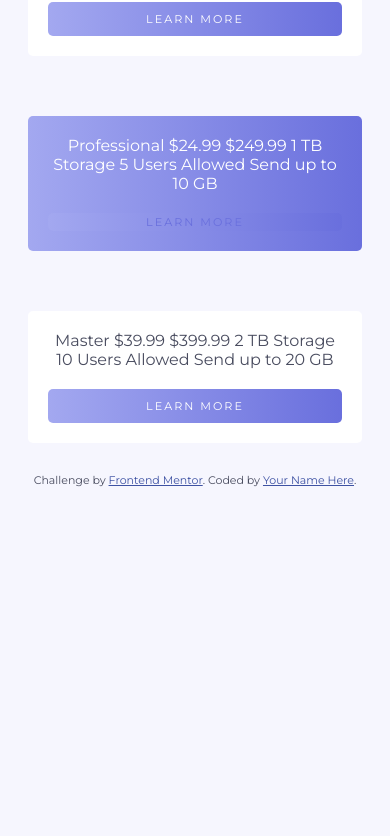
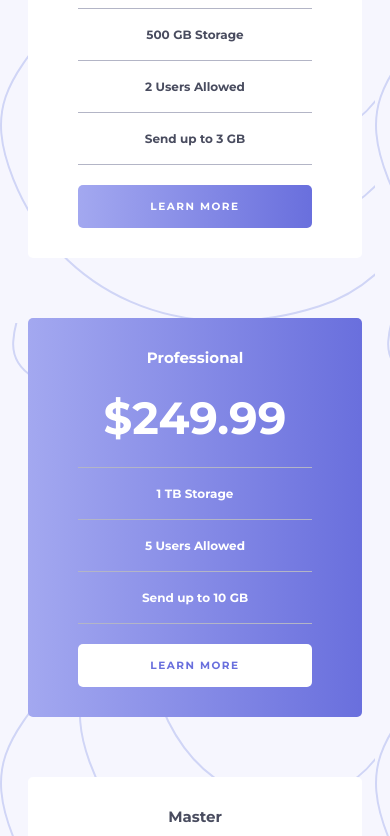
Before and after one commit to cmprac/pricing-component-with-toggle-master, a plain HTML site: page index.html in a window 390 px wide. Shown: the part 335-1171 px from the top of the page. Before the commit the page ends 844 px from the top, so only its background shows below. Drawn offline with Linux system fonts and the light colour scheme.

Commit message:
Complete mobile version

```diff
--- a/index.html
+++ b/index.html
@@ -9,6 +9,7 @@
   <link rel="icon" type="image/png" sizes="32x32" href="./images/favicon-32x32.png">
   <link rel="stylesheet" type="text/css" href="main.css">
   <link href="https://fonts.googleapis.com/css2?family=Montserrat:wght@400;700&display=swap" rel="stylesheet">
+  <script type="text/javascript" src="main.js"></script>
 
   <title>Frontend Mentor | [Pricing Component]</title>
 
@@ -20,7 +21,7 @@
       <h1 id="title">Our Pricing</h1>
       Annually
       <label class="switch">
-        <input type="checkbox">
+        <input id="priceSwtichCb" type="checkbox" onchange="switchPrice()">
         <span class="slider round"></span>
       </label>
       Monthly
@@ -30,46 +31,42 @@
       <div class="monthly-price">&dollar;19.99</div>
       <div class="annually-price">&dollar;199.99</div>
       <div class="plan-detail">
-        500 GB Storage
-        2 Users Allowed
-        Send up to 3 GB
+        <span class="plan-detail-item">500 GB Storage</span>
+        <span class="plan-detail-item">2 Users Allowed</span>
+        <span class="plan-detail-item">Send up to 3 GB</span>
       </div>
       <a href="#" class="btn">Learn More</a>
     </div>
 
     <div class="plan active">
-      Professional
-      &dollar;24.99
-      &dollar;249.99
-      1 TB Storage
-      5 Users Allowed
-      Send up to 10 GB
+      <div class="plan-title">Professional</div>
+      <div class="monthly-price">&dollar;24.99</div>
+      <div class="annually-price">&dollar;249.99</div>
+      <div class="plan-detail">
+        <span class="plan-detail-item">1 TB Storage</span>
+        <span class="plan-detail-item">5 Users Allowed</span>
+        <span class="plan-detail-item">Send up to 10 GB</span>
+      </div>
       <a href="#" class="btn">Learn More</a>
     </div>
 
     <div class="plan">
-      Master
-      &dollar;39.99
-      &dollar;399.99
-      2 TB Storage
-      10 Users Allowed
-      Send up to 20 GB
+      <div class="plan-title">Master</div>
+      <div class="monthly-price">&dollar;39.99</div>
+      <div class="annually-price">&dollar;399.99</div>
+      <div class="plan-detail">
+        <span class="plan-detail-item">2 TB Storage</span>
+        <span class="plan-detail-item">10 Users Allowed</span>
+        <span class="plan-detail-item">Send up to 20 GB</span>
+      </div>
       <a href="#" class="btn">Learn More</a>
     </div>
-  </div>
 
 
-
-
-
-
-
-
-
-  <div class="attribution">
-    Challenge by <a href="https://www.frontendmentor.io?ref=challenge" target="_blank">Frontend Mentor</a>.
-    Coded by <a href="#">Your Name Here</a>.
-  </div>
+    <div class="attribution">
+      Challenge by <a href="https://www.frontendmentor.io?ref=challenge" target="_blank">Frontend Mentor</a>.
+      Coded by <a href="#">CM</a>.
+    </div>
 </body>
 
 </html>
--- a/main.css
+++ b/main.css
@@ -1,9 +1,11 @@
 html{
     font-family: 'Montserrat', sans-serif;
+    font-size: 15px;
     text-align: center;
     color: hsl(232, 13%, 33%);
     box-sizing: border-box;
     background-color: hsl(240, 78%, 98%);
+    background-image: url(images/bg-top.svg);
 }
 
 .attribution {
@@ -87,7 +89,7 @@ html{
 /************* title block ********************/
 
 .switch-block{
-    background-image: url(images/bg-top.svg);
+
     margin-bottom: 3em;
 }
 
@@ -95,33 +97,38 @@ html{
 .plan {
     margin: 30px 20px;
     border-radius: 5px;
-    padding: 20px;
+    padding: 30px 50px;
     background-color: white;
-
+    width: 60vw;
 }
 
 .plan>a{
     display: block;
     text-decoration: none;
-    background-image: linear-gradient(to right, hsl(236, 72%, 79%), hsl(237, 63%, 64%));;
+    background-image: linear-gradient(to right, hsl(236, 72%, 79%), hsl(237, 63%, 64%));
     color: #fff;
-    padding: 10px;
+    padding: 15px;
     margin-top: 20px;
     border-radius: 5px;
     text-transform: uppercase;
-    font-size: 0.7em;
-    font-weight: 500;
-    letter-spacing: 2px;
+    font-size: 0.7rem;
+    font-weight: 700;
+    letter-spacing: 1.5px;
 
 }
 
 .plan.active>a{
+    display: block;
     text-decoration: none;
-    background-color: #FFF;
+    background-image: linear-gradient(to right, white,white);
     color: hsl(237, 63%, 64%);
-    padding: 2px 6px 2px 6px;
+    padding: 15px;
+    margin-top: 20px;
     border-radius: 5px;
-
+    text-transform: uppercase;
+    font-size: 0.7rem;
+    font-weight: 700;
+    letter-spacing: 1.5px;
 }
 
 .plan.active{
@@ -130,11 +137,33 @@ html{
 
 }
 
-.monthly-price, .annually-price{
+.plan-title{
     font-weight: 700;
 }
 
+.monthly-price, .annually-price{
+    font-weight: 700;
+    font-size: 3em;
+    margin: 0.5em 0;
+}
+
+.monthly-price{
+    display: none;
+}
+
 .plan-detail{
+    display: flex;
+    flex-direction: column;
+}
 
+.plan-detail-item{
+    border-top: 1px hsl(234, 14%, 74%) solid;
+    padding: 1.2rem;
+    font-weight: 700;
+    font-size: 0.8rem;
+}
+
+.plan-detail-item:last-child{
+    border-bottom: 1px hsl(234, 14%, 74%) solid;
 }
 /* card button */
--- /dev/null
+++ b/main.js
@@ -0,0 +1,15 @@
+function switchPrice() {
+    var checkbox = document.getElementById("priceSwtichCb");
+    var monthly = document.getElementsByClassName("monthly-price");
+    var annually = document.getElementsByClassName("annually-price");
+
+    for (i = 0; i < monthly.length; i++) {
+        if (checkbox.checked == true) {
+            monthly[i].style.display = "block";
+            annually[i].style.display = "none";
+        } else {
+            monthly[i].style.display = "none";
+            annually[i].style.display = "block";
+        }
+    }
+}
```
